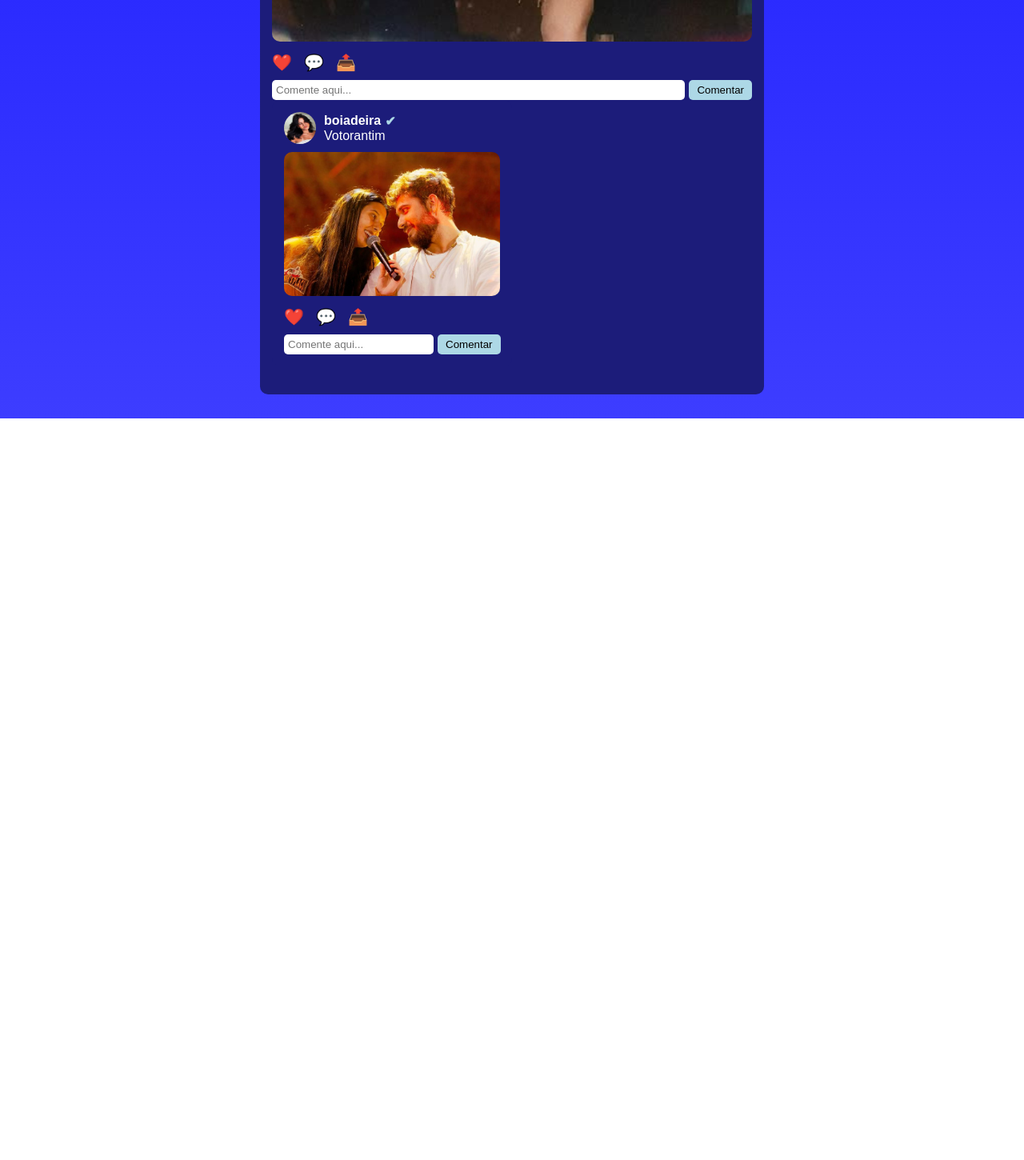
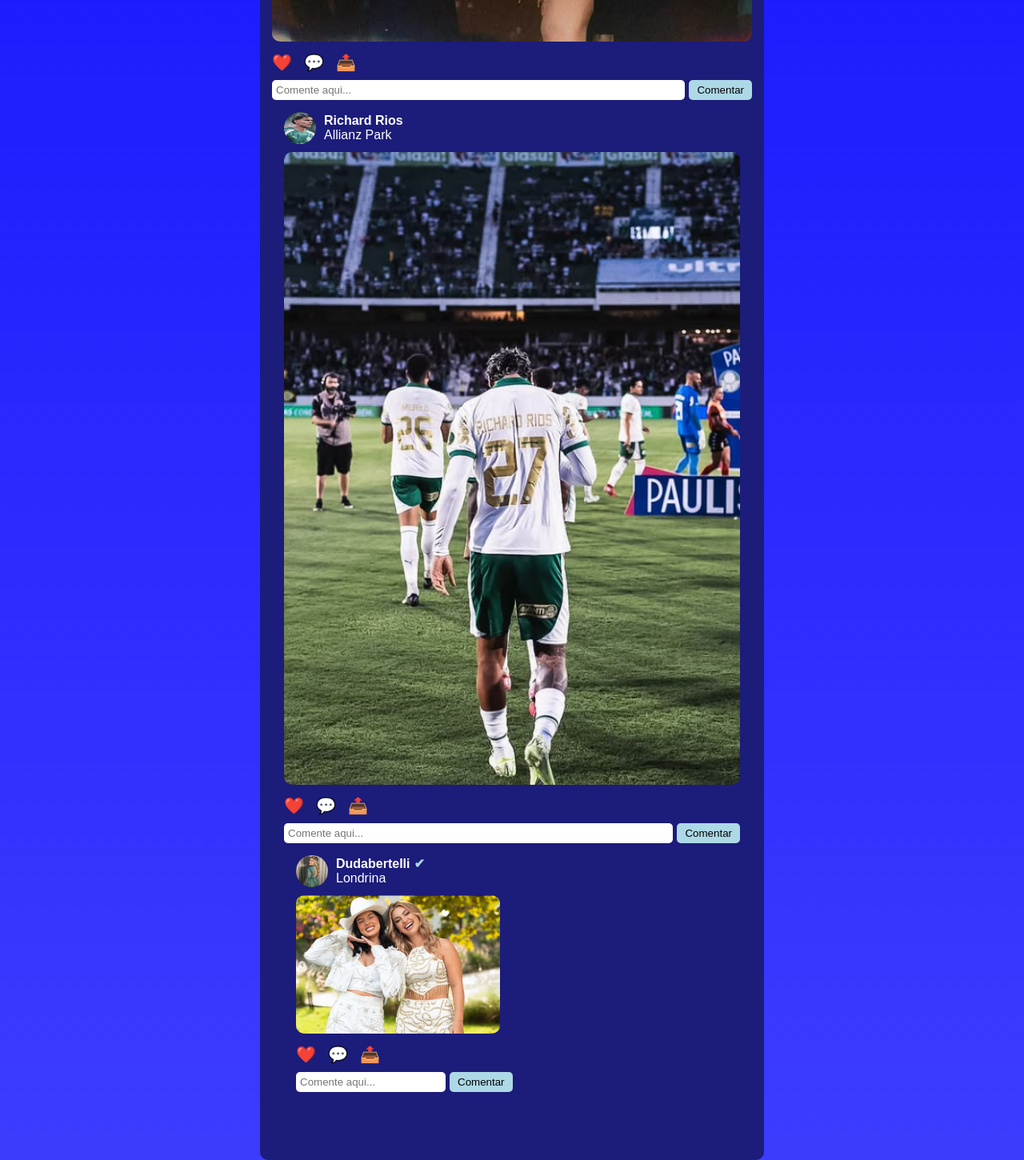
Before and after one commit to aninhaclar/GoghVision, a plain HTML site: page home.html in a window 1280 px wide. Shown: the part 1280-2730 px from the top of the page at 80% size. Before the commit the page ends 1803 px from the top, so only its background shows below. Drawn offline with Linux system fonts and the light colour scheme.

Commit message:
Fotos adicionados na HOME

```diff
--- a/home.html
+++ b/home.html
@@ -20,7 +20,7 @@
             <div class="story"><img src="perfillivinho.jpg" alt="User 8"></div>
             <div class="story"><img src="perfilluan.jpg" alt="User 9"></div>
             <div class="story"><img src="perfilsantino.jpg" alt="User 10"></div>
-            <div class="story"><img src="perfilnoah.jpg" alt="User 11"></div>
+            <div class="story"><img src="perfilrios.jpg" alt="User 11"></div>
             <div class="story"><img src="perfilduda.jpg" alt="User 12"></div>
         </div>
 
@@ -64,25 +64,45 @@
                     <input type="text" placeholder="Comente aqui..." id="commentInput2">
                     <button onclick="comment(2)">Comentar</button>
                 </div>
+                <div class="post">
+                    <div class="user-info">
+                        <img src="perfilrios.jpg" alt="User">
+                        <div class="user-details">
+                            <h4>Richard Rios</h4>
+                            <p>Allianz Park</p>
+                        </div>
+                    </div>
+                    <img src="richardrios.png" alt="Post 2" class="post-img">
+                    <div class="actions">
+                        <span>❤️</span>
+                        <span>💬</span>
+                        <span>📤</span>
+                    </div>
+                    <div class="comment-section">
+                        <input type="text" placeholder="Comente aqui..." id="commentInput2">
+                        <button onclick="comment(2)">Comentar</button>
+                    </div>
                 <div class="feed">
                     <div class="post">
                         <div class="user-info">
-                            <img src="perfilanaflavia.jpg" alt="User">
+                            <img src="perfilduda.jpg" alt="User">
                             <div class="user-details">
-                                <h4>boiadeira <span class="verified">✔</span></h4>
-                                <p>Votorantim</p>
+                                <h4>Dudabertelli <span class="verified">✔</span></h4>
+                                <p>Londrina</p>
                             </div>
                         </div>
-                        <img src="votorantim.jpg" alt="Post 1" class="post-img">
+                        <img src="dudaeana.png" alt="Post 1" class="post-img">
                         <div class="actions">
                             <span>❤️</span>
                             <span>💬</span>
                             <span>📤</span>
                         </div>
+
                         <div class="comment-section">
                             <input type="text" placeholder="Comente aqui..." id="commentInput1">
                             <button onclick="comment(1)">Comentar</button>
                         </div>
+
                     </div>
             </div>
         </div>
```
Also changed, not shown: dudaeana.png (added), hariel.png (added), manu.png (added), perfilrios.jpg (added), richardrios.png (added).
